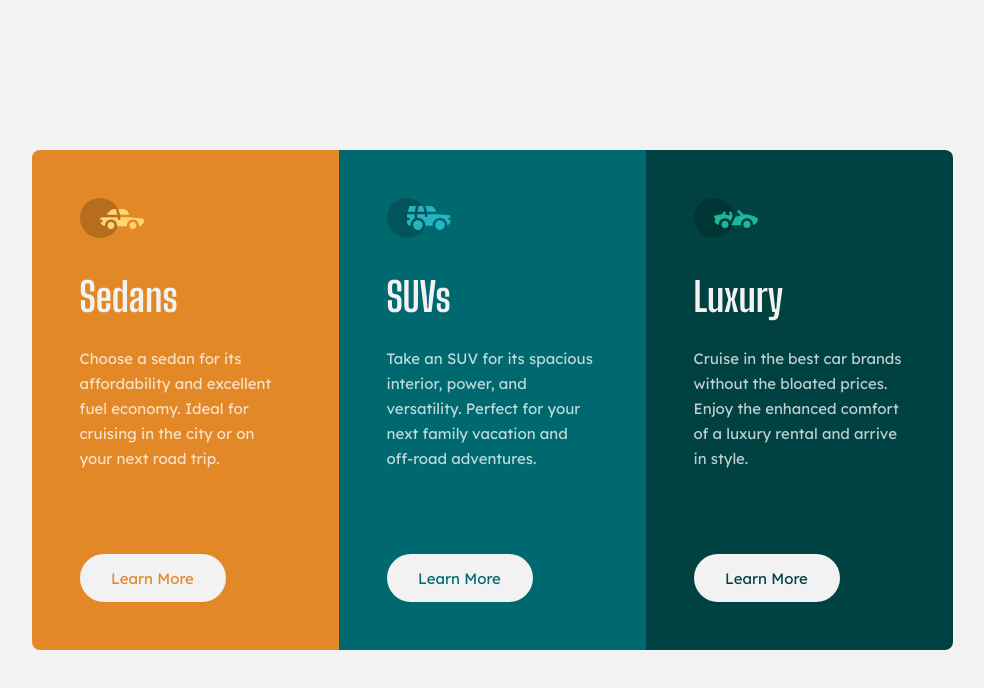
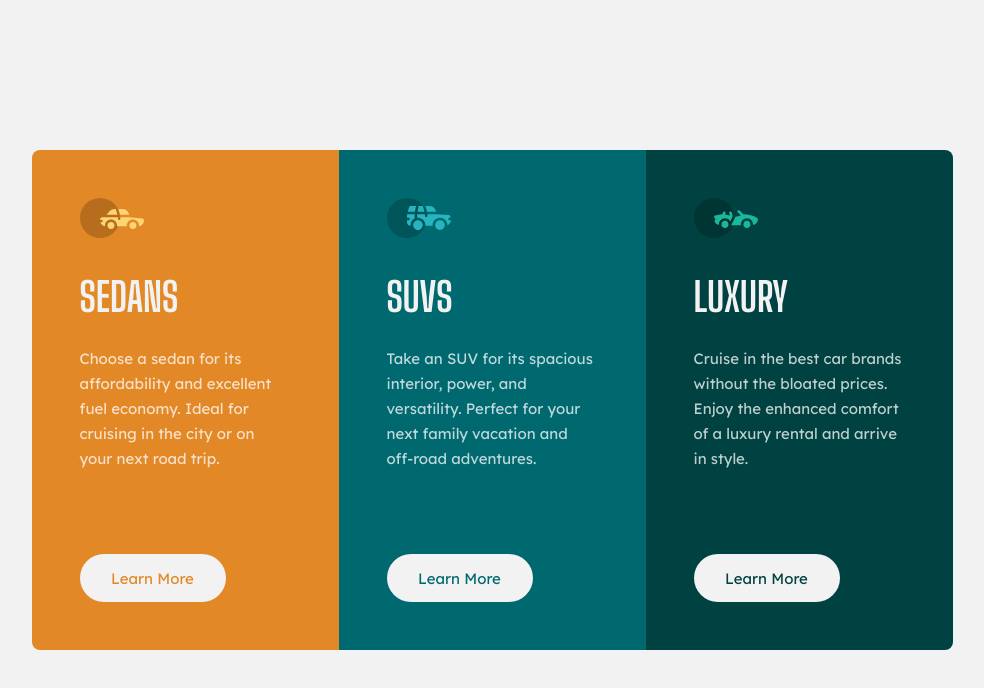
Before and after one commit to DDonola/3-column-preview-card-component, a plain HTML site: page index.html in a window 1280 px wide. Shown: the whole page, without its empty margins (148-1132 px from the left). Drawn offline with Linux system fonts and the light colour scheme.

Commit message:
pequena correção nos h1

```diff
--- a/index.html
+++ b/index.html
@@ -15,20 +15,20 @@
             <div class="container">
                 <div class="card" id="sedans">
                     <img src="./images/icon-sedans.svg" alt="">
-                    <h1>Sedans</h1>
+                    <h1>SEDANS</h1>
                     <p>Choose a sedan for its affordability and excellent fuel economy.
                     Ideal for cruising in the city or on your next road trip.</p>
                     <a href="#">Learn More</a>
                 </div>
                 <div class="card" id="suvs">
                     <img src="./images/icon-suvs.svg" alt="">
-                    <h1>SUVs</h1>
+                    <h1>SUVS</h1>
                     <p>Take an SUV for its spacious interior, power, and versatility. Perfect for your next family vacation and off-road adventures.</p>
                     <a href="#">Learn More</a>
                 </div>
                 <div class="card" id="luxury">
                     <img src="./images/icon-luxury.svg" alt="">
-                    <h1>Luxury</h1>
+                    <h1>LUXURY</h1>
                     <p>Cruise in the best car brands without the bloated prices. Enjoy the enhanced comfort of a luxury rental and arrive in style.</p>
                     <a href="#">Learn More</a>
                 </div>
```
